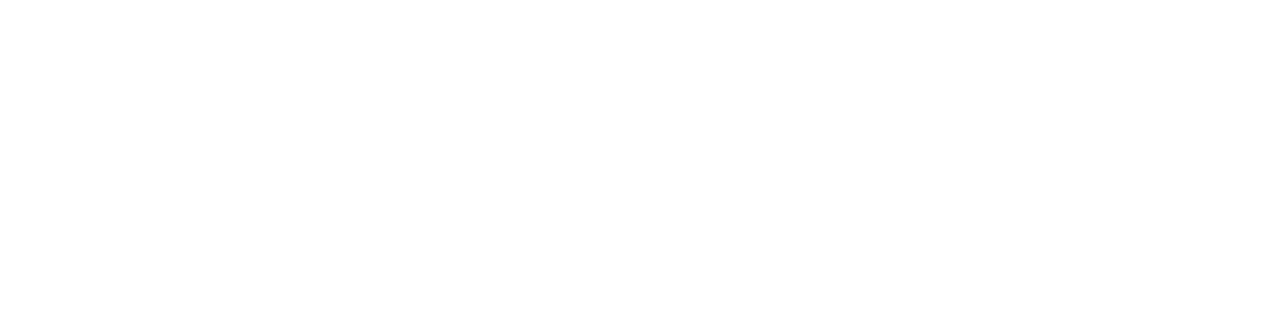
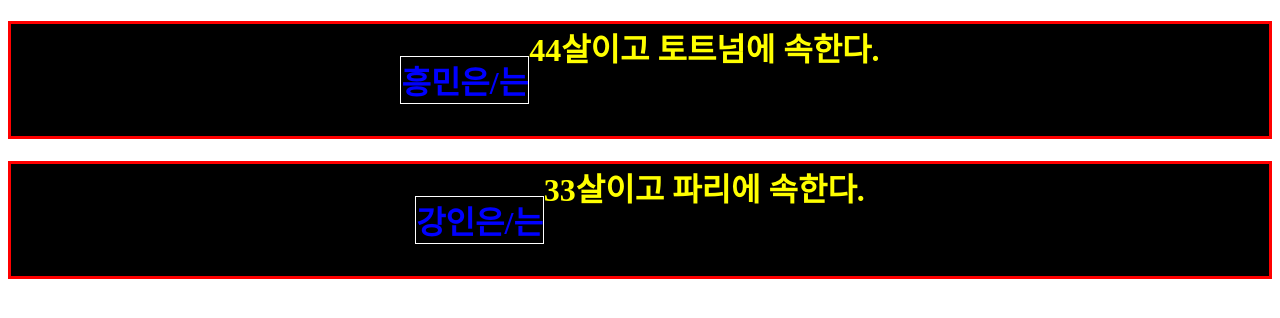
Before and after one commit to Nighteast/react20231031, a React (Create React App) app: page / in a window 1280 px wide. Shown: the top 318 px of the page. Built offline with nearby package versions, Linux system fonts and the light colour scheme.

Commit message:
props destructuring assignment 구조분해할당 연습시작, 완료

```diff
--- a/src/App.js
+++ b/src/App.js
@@ -1,8 +1,27 @@
+function MyElem({ name, age, team }) {
+  return (
+    <div>
+      <h1
+        style={{
+          display: "flex",
+          justifyContent: "center",
+          color: "yellow",
+          backgroundColor: "black",
+          border: "3px solid red",
+        }}
+      >
+        <p style={{ color: "blue", border: "1px solid white" }}>{name}은/는</p>
+        {age}살이고 {team}에 속한다.
+      </h1>
+    </div>
+  );
+}
 
 function App() {
   return (
     <div>
-
+      <MyElem name={"흥민"} age={44} team={"토트넘"} />
+      <MyElem name={"강인"} age={33} team={"파리"} />
     </div>
   );
 }
```
